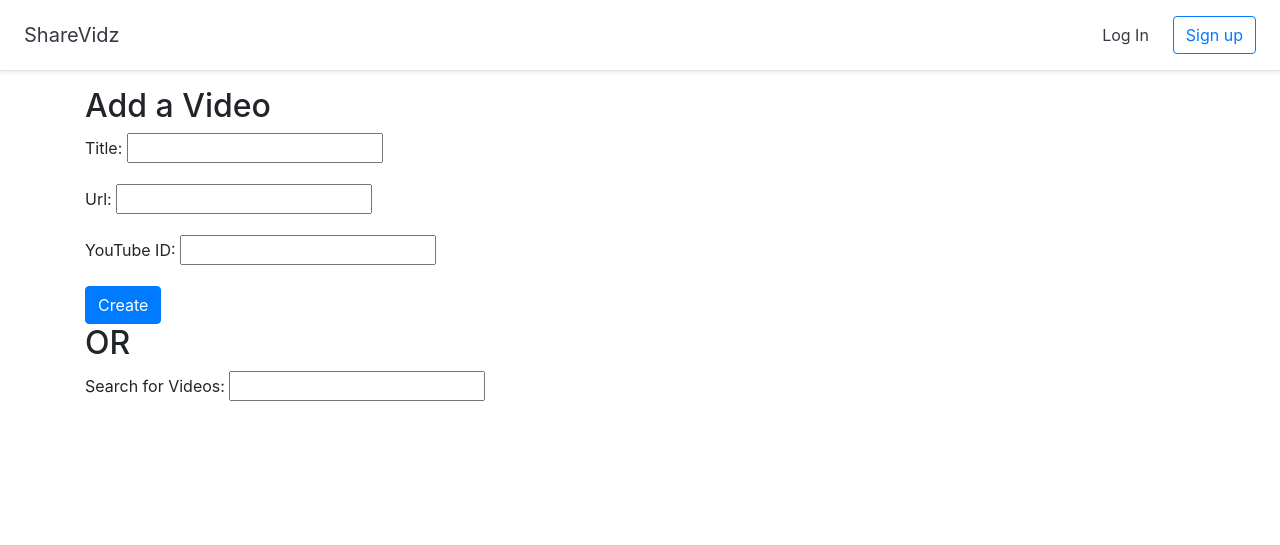
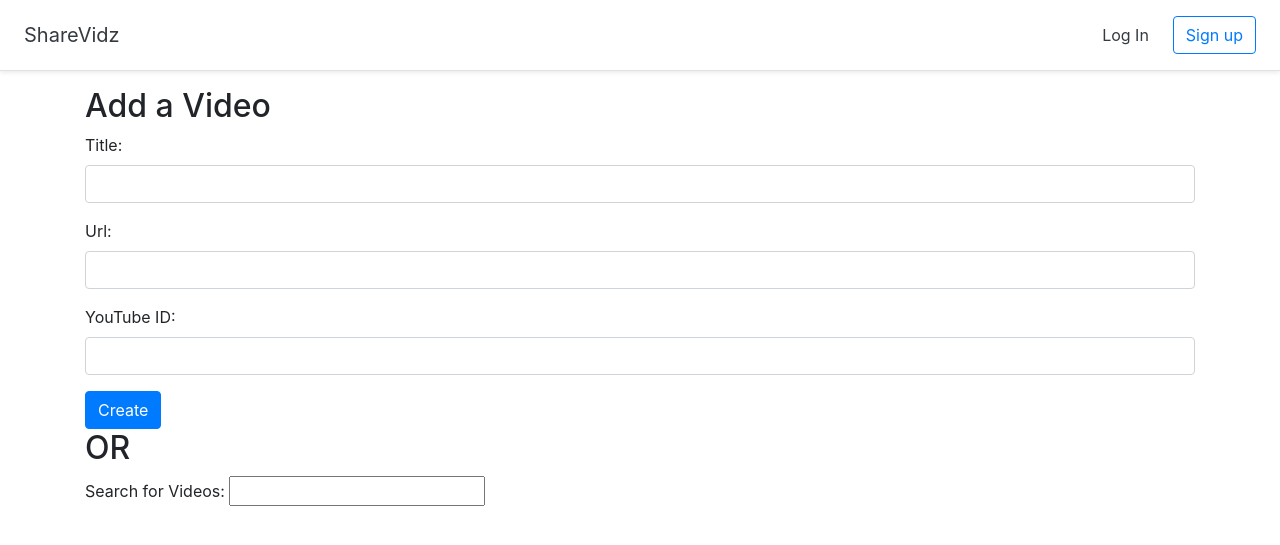
Before and after one commit to jrgraff/fullstack-fastapi, a Django app: page /gallery/1/add-video in a window 1280 px wide. Shown: the top 545 px of the page. Run offline with Django 4.2, Linux system fonts and the light colour scheme; some libraries are stand-ins or nearby versions.

Commit message:
style: adjust form in add-video page

```diff
--- a/django/sharevidz-project/gallery/templates/gallery/add_video.html
+++ b/django/sharevidz-project/gallery/templates/gallery/add_video.html
@@ -5,14 +5,15 @@
     <h2>Add a Video</h2>
     <form method="post">
         {% csrf_token %}
+        {% load widget_tweaks %}
 
-        <!-- Same as {{ form.as_p }} -->
+
         {% for field in form %}
-        <p>
+        <div class="form-group {% if field.errors %}alert alert-danger{% endif %}">
             {{ field.errors }}
             {{ field.label_tag }}
-            {{ field }}
-        </p>
+            {% render_field field class="form-control" %}
+        </div>
         {% endfor %}
         <button type="submit" class="btn btn-primary">Create</button>
     </form>
--- a/django/sharevidz-project/sharevidz/settings.py
+++ b/django/sharevidz-project/sharevidz/settings.py
@@ -40,6 +40,7 @@ INSTALLED_APPS = [
     'django.contrib.sessions',
     'django.contrib.messages',
     'django.contrib.staticfiles',
+    'widget_tweaks',
     'gallery',
 ]
 
```
Also changed, not shown: django/sharevidz-project/db.sqlite3, 2 other files.
